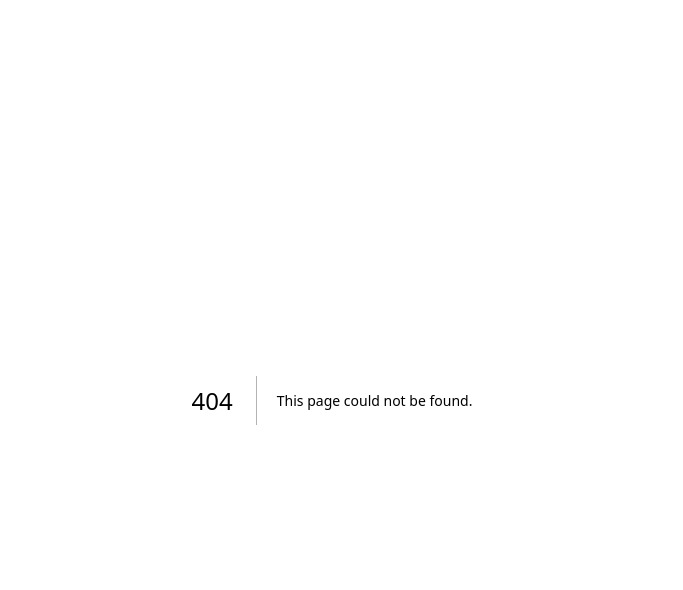
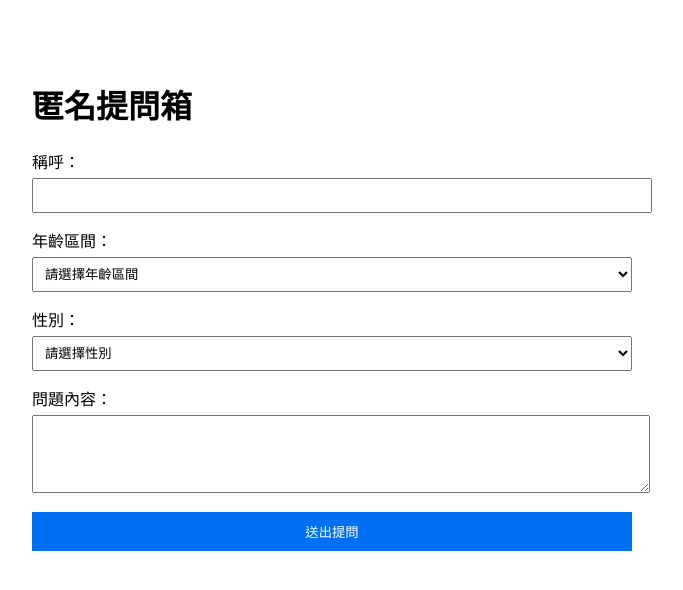
Before and after one commit to x59073556-ship-it/qa-box, a Next.js app: page / in a window 1280 px wide. Before the commit this address had no page. Shown: the top 590 px of the page, without its empty margins (308-991 px from the left). Built offline with nearby package versions, Linux system fonts and the light colour scheme; no server answers.

Commit message:
Create page.js

```diff
--- /dev/null
+++ b/app/page.js
@@ -0,0 +1,109 @@
+'use client';
+
+import { useState } from 'react';
+import { createClient } from '@supabase/supabase-js';
+
+const supabaseUrl = process.env.NEXT_PUBLIC_SUPABASE_URL || 'https://placeholder.supabase.co';
+const supabaseKey = process.env.NEXT_PUBLIC_SUPABASE_ANON_KEY || 'placeholder-key';
+
+const supabase = createClient(supabaseUrl, supabaseKey);
+
+export default function Home() {
+  const [name, setName] = useState('');
+  const [ageGroup, setAgeGroup] = useState('');
+  const [gender, setGender] = useState('');
+  const [content, setContent] = useState('');
+  const [status, setStatus] = useState('');
+
+  const handleSubmit = async (e) => {
+    e.preventDefault();
+    setStatus('處理中...');
+
+    try {
+      const res = await fetch('/api/check', {
+        method: 'POST',
+        headers: { 'Content-Type': 'application/json' },
+        body: JSON.stringify({ name, ageGroup, gender, content }),
+      });
+
+      const data = await res.json();
+
+      if (!res.ok) {
+        throw new Error(data.error || '送出失敗');
+      }
+
+      setStatus('提問成功送出！');
+      setName('');
+      setContent('');
+    } catch (err) {
+      setStatus(`錯誤：${err.message}`);
+    }
+  };
+
+  return (
+    <main style={{ maxWidth: '600px', margin: '40px auto', padding: '20px', fontFamily: 'sans-serif' }}>
+      <h1>匿名提問箱</h1>
+      <form onSubmit={handleSubmit} style={{ display: 'flex', flexDirection: 'column', gap: '15px' }}>
+        <div>
+          <label style={{ display: 'block', marginBottom: '5px' }}>稱呼：</label>
+          <input
+            type="text"
+            value={name}
+            onChange={(e) => setName(e.target.value)}
+            required
+            style={{ width: '100%', padding: '8px' }}
+          />
+        </div>
+
+        <div>
+          <label style={{ display: 'block', marginBottom: '5px' }}>年齡區間：</label>
+          <select
+            value={ageGroup}
+            onChange={(e) => setAgeGroup(e.target.value)}
+            required
+            style={{ width: '100%', padding: '8px' }}
+          >
+            <option value="">請選擇年齡區間</option>
+            <option value="18以下">18以下</option>
+            <option value="19-25">19-25</option>
+            <option value="26-35">26-35</option>
+            <option value="36-50">36-50</option>
+            <option value="51以上">51以上</option>
+          </select>
+        </div>
+
+        <div>
+          <label style={{ display: 'block', marginBottom: '5px' }}>性別：</label>
+          <select
+            value={gender}
+            onChange={(e) => setGender(e.target.value)}
+            required
+            style={{ width: '100%', padding: '8px' }}
+          >
+            <option value="">請選擇性別</option>
+            <option value="男">男</option>
+            <option value="女">女</option>
+            <option value="其他/不透露">其他/不透露</option>
+          </select>
+        </div>
+
+        <div>
+          <label style={{ display: 'block', marginBottom: '5px' }}>問題內容：</label>
+          <textarea
+            value={content}
+            onChange={(e) => setContent(e.target.value)}
+            required
+            rows={4}
+            style={{ width: '100%', padding: '8px' }}
+          />
+        </div>
+
+        <button type="submit" style={{ padding: '10px', background: '#0070f3', color: '#fff', border: 'none', cursor: 'pointer' }}>
+          送出提問
+        </button>
+      </form>
+
+      {status && <p style={{ marginTop: '15px', fontWeight: 'bold' }}>{status}</p>}
+    </main>
+  );
+}
```
